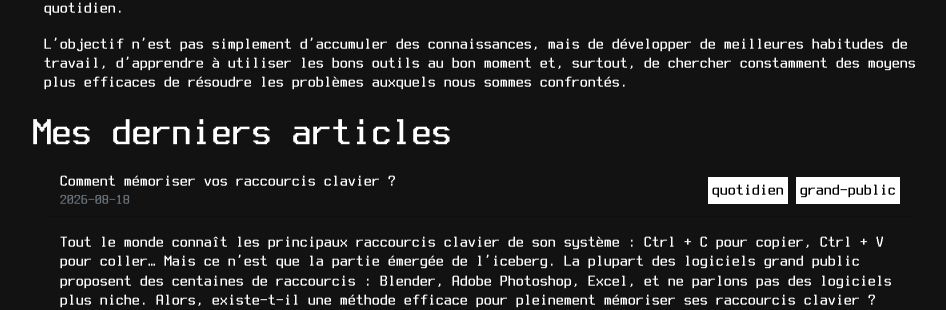
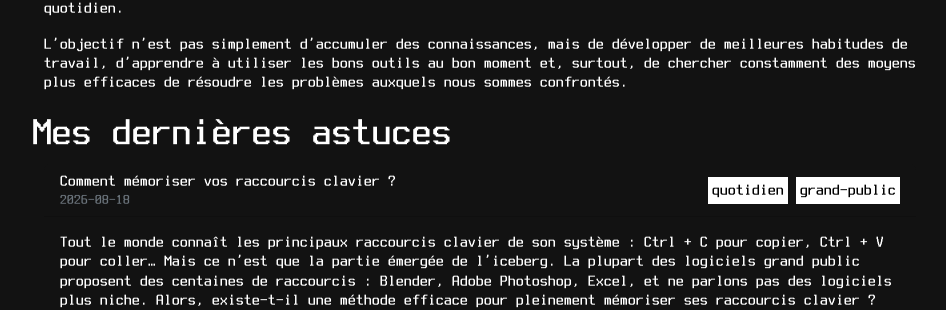
Before and after one commit to Razaaaaaaa/razaaaaaaa.github.io, a Jekyll site: the page built from index.html, in a window 1280 px wide. Shown: the part 566-876 px from the top of the page, without its empty margins (160-1106 px from the left). Built offline with Jekyll 4.4.1, drawn with Linux system fonts in a browser that asks for light colours; the list of posts is cut into pages by our own code.

Commit message:
chore: remplacement 'articles' par 'astuces'

```diff
--- a/index.html
+++ b/index.html
@@ -25,7 +25,7 @@ paginate_path: "/blog/page:num/"
 
 
 <div >
-  <h1>Mes derniers articles</h1>
+  <h1>Mes dernières astuces</h1>
 </div>
 
 
```
